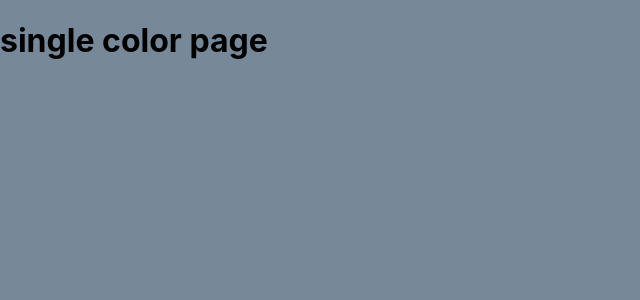
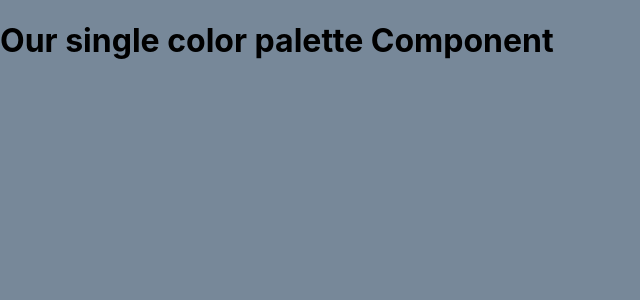
Before and after one commit to ChrisB32-cloud/Color-Project, a React (Create React App) app: page /palette/1/1 in a window 1280 px wide. Shown: the top 300 px of the page, without its empty margins (0-640 px from the left). Built offline with nearby package versions, Linux system fonts and the light colour scheme.

Commit message:
Single color palette is now has a functional route

```diff
--- a/src/App.js
+++ b/src/App.js
@@ -4,6 +4,7 @@ import Palette from './Palette';
 import seedColors from './seedColor';
 import { generatePalette } from './colorHelper';
 import PaletteList from './PaletteList';
+import SingleColorPalette from './SingleColorPalette';
 
 class App extends Component {
 
@@ -31,7 +32,7 @@ class App extends Component {
             />
           )}
         />
-        <Route exact path='/palette/:paletteId/:colorId' render={(routeProps) => <h1>single color page</h1>} />
+        <Route exact path='/palette/:paletteId/:colorId' render={(routeProps) => <SingleColorPalette palettes={seedColors} {...routeProps} />} />
       </Switch>
     );
   }
--- a/src/ColorBox.js
+++ b/src/ColorBox.js
@@ -22,7 +22,7 @@ class ColorBox extends Component {
 
 
     render() {
-        const { name, boxColor } = this.props
+        const { name, boxColor, paletteId, colorId } = this.props
         // console.log(this.props);
 
         return (
@@ -40,7 +40,7 @@ class ColorBox extends Component {
                         <button className='copy-button'  >Copy</button>
                     </div>
                     {/* e.stopPropagation basiclly means, this is the end of the road, don't fire the event from the parent (so we won't get the css/style transtion from the parent, also won't copy the color to the clipboard) */}
-                    <Link exact to='/' onClick={e => e.stopPropagation()}>
+                    <Link exact to={`/palette/${paletteId}/${colorId}`} onClick={e => e.stopPropagation()}>
                         <span className='see-more' >More</span>
                     </Link>
                 </div>
--- a/src/Palette.js
+++ b/src/Palette.js
@@ -31,13 +31,13 @@ class Palette extends Component {
 
     render() {
 
-        const { colors, paletteName, emoji } = this.props.palette
+        const { colors, paletteName, emoji, id } = this.props.palette
         const { level, format } = this.state
 
         const colorBoxes = colors[level].map((myColor) => (
-            <ColorBox boxColor={myColor[format]} name={myColor.name} key={myColor.id} />
+            <ColorBox boxColor={myColor[format]} name={myColor.name} key={myColor.id} paletteId={id} colorId={myColor.id} />
         ))
-        // console.log(this.props);
+        console.log(this.props);
 
         return (
             <div className='Palette' >
--- /dev/null
+++ b/src/SingleColorPalette.js
@@ -0,0 +1,13 @@
+import React, { Component } from 'react';
+
+class SingleColorPalette extends Component {
+    render() {
+        return (
+            <div>
+                <h1>Our single color palette Component</h1>
+            </div>
+        );
+    }
+}
+
+export default SingleColorPalette;
```
